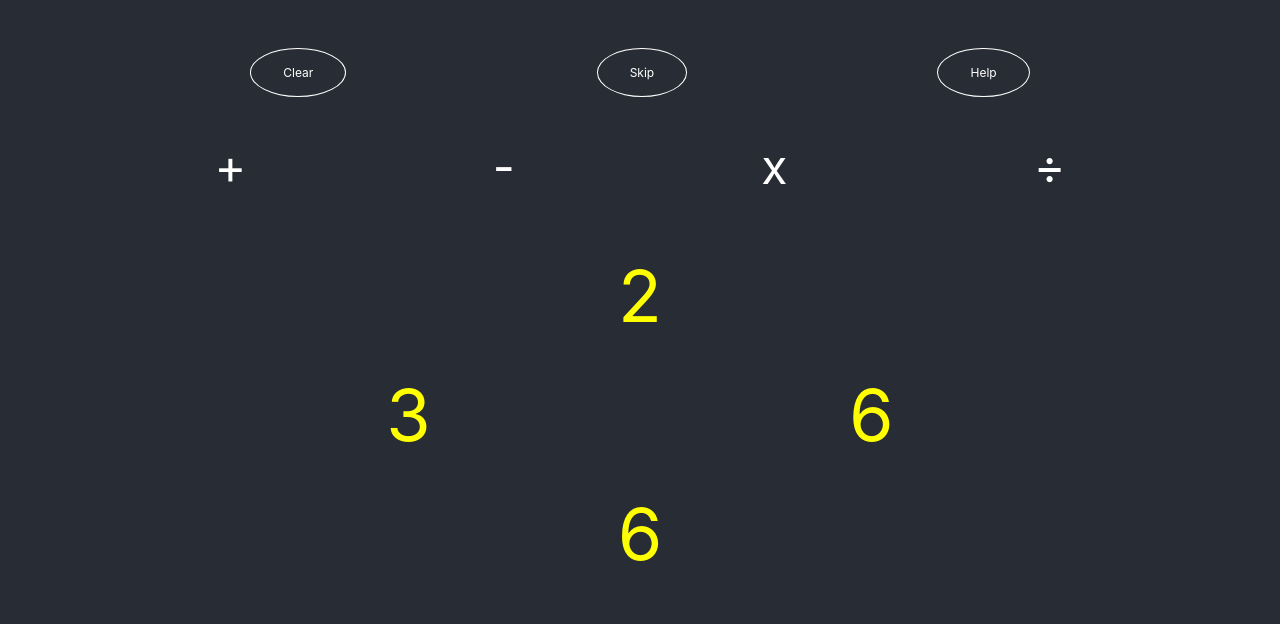
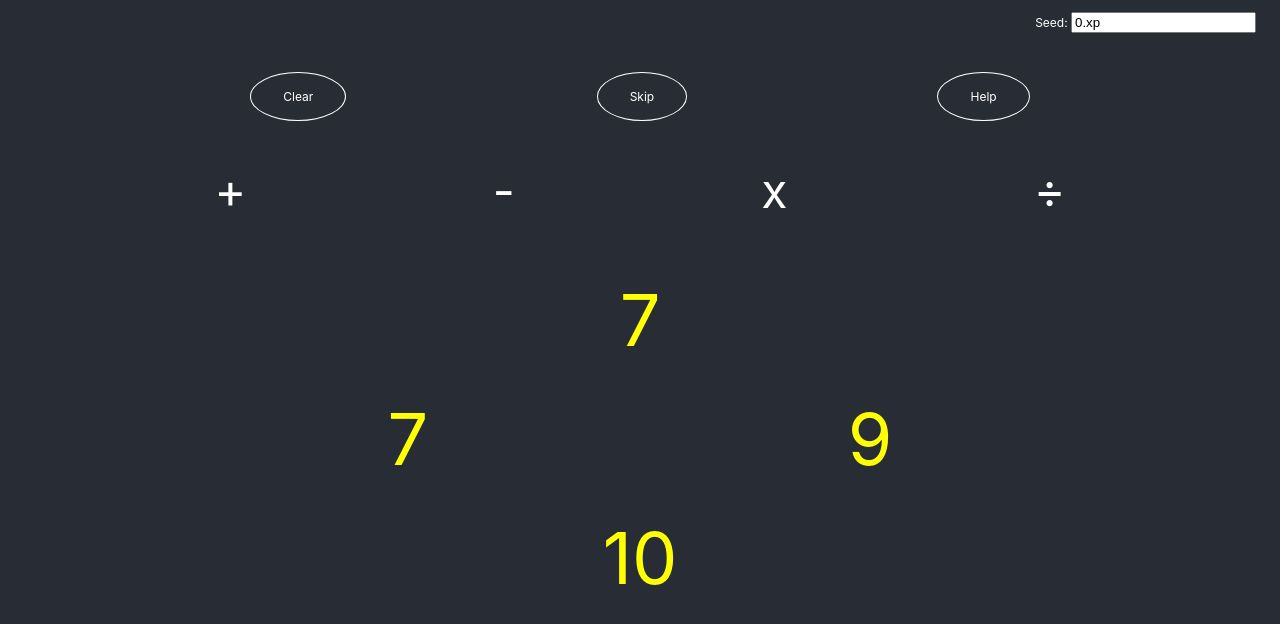
Before and after one commit to lopezda314/d2lo4, a React (Create React App) app: page / in a window 1280 px wide. Shown: the top 624 px of the page. Built offline with nearby package versions, Linux system fonts and the light colour scheme.

Commit message:
Add ability for users to put their own seed which regenerates the current problem so that users can do the same problems together.

```diff
--- a/src/App.css
+++ b/src/App.css
@@ -30,10 +30,20 @@
   }
 }
 
+.seed {
+  color: white;
+  font-family: -apple-system, BlinkMacSystemFont, 'Segoe UI', 'Roboto', 'Oxygen',
+  'Ubuntu', 'Cantarell', 'Fira Sans', 'Droid Sans', 'Helvetica Neue', sans-serif;
+  font-size: 12px;
+  position: absolute;
+  right: 24px;
+  top: 12px;
+}
+
 .metaButtons {
   display: flex;
   justify-content: space-evenly;
-  padding-top: 48px;
+  padding-top: 72px;
 }
 
 .metaProblemButton {
--- a/src/App.tsx
+++ b/src/App.tsx
@@ -2,7 +2,8 @@ import React from 'react';
 import seedrandom from 'seedrandom'
 import './App.css';
 
-const random: () => number = seedrandom('1234');
+let seed = Math.random().toString(36).slice(0,4);
+const random = seedrandom(seed);
 
 interface State {
   value: any;
@@ -28,6 +29,7 @@ interface GameboardState {
   currentNumberIndex: number;
   currentOperation: string;
   disabled: any;
+  seed: string;
   currentRNG: any;
 }
 
@@ -42,6 +44,7 @@ class Gameboard extends React.Component<GameboardProps, GameboardState> {
       currentNumberIndex: -1,
       currentOperation: "",
       disabled: new Set(),
+      seed: seed,
       currentRNG: random,
     };
   }
@@ -87,6 +90,12 @@ class Gameboard extends React.Component<GameboardProps, GameboardState> {
   componentDidMount(){
     this.loadProblems();
     this.loadSolutions();
+  }
+
+  updateSeed(event?: any) {
+    this.clearProgress();
+    this.setState({seed: event.target.value, currentRNG: seedrandom(event.target.value)});
+    this.skipProblem();
   }
 
   clearProgress() {
@@ -182,6 +191,9 @@ class Gameboard extends React.Component<GameboardProps, GameboardState> {
     const currentProblem = this.state.problems[this.state.problem];
     return (
       <div className="main">
+        <div className="seed">
+          Seed: <input type="text" value={this.state.seed} maxLength={4} onChange={(event) => this.updateSeed(event)} />
+        </div>
         <div className="metaButtons">
           <button onTouchStart={() => {}} className="metaProblemButton" onClick={() => this.clearProgress()}>
             Clear
```
